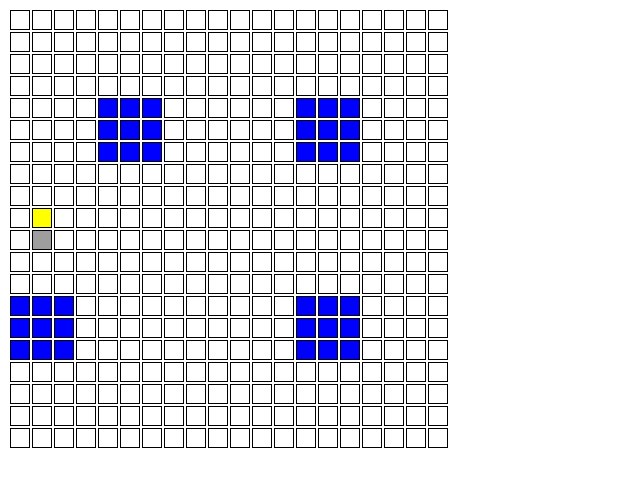
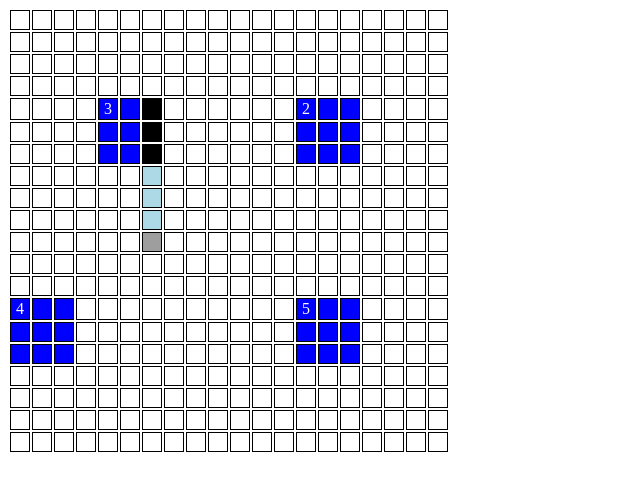
Before and after one commit to andrzejpuzynski/jQuery-game, a plain HTML site: page index.html in a window 1280 px wide. Shown: the whole page, without its empty margins (0-640 px from the left). Drawn offline with Linux system fonts and the light colour scheme; grey boxes are pictures that could not be loaded.

Commit message:
Add a new snake formed from friends and strangers

```diff
--- a/index.html
+++ b/index.html
@@ -12,16 +12,30 @@
 
         .party {
             background: blue;
+            color: white;
+            text-align: center;
         }
 
         .snake {
             background: yellow;
         }
 
+        .friends {
+            background: lightblue;
+        }
+
+        .aliens {
+            background: black;
+        }
+
         .head {
             background: red;
             background-image: url('https://cdn4.iconfinder.com/data/icons/penguin/154/penguin-baby-small-animal-512.png');
             background-size: 16px 16px;
+        }
+
+        .pink {
+            background: pink;
         }
 
 
@@ -37,7 +51,6 @@
         var $table = $('<table>');
         var $tr = $('<tr>');
         var $td;
-        var clubs
 
         function createTable(width, height) {
             for (var j = 0; j < height; j++) {
@@ -50,27 +63,52 @@
             }
         }
 
-        createTable(20, 20);
+        createTable(20, 20); // drawing board ---------
         $('td', $table).addClass('cell');
         $board.append($table);
 
-        var snakeCells = $('td').slice(0, 2).toArray(); //snake length
+        var aliens = 3; // snake chcaracter ---------
+        var friends = 3;
+        var snakeLength =  1 + friends + aliens;
+
+        var snakeCells = $('td').slice(0, snakeLength).toArray(); //snake length
         $(snakeCells).addClass('snake');
+        $(snakeCells[snakeCells.length-1]).addClass('head');
 
+        function drawSnake() {
+            for (var i = 0; i < aliens; i++) {
+                $(snakeCells[i]).addClass('aliens');
+            }
+            for (var j = aliens; j < aliens + friends; j++) {
+                $(snakeCells[j]).addClass('friends');
+            }
+        }
+
+        drawSnake(); // drawing snake ---------
 
         function drawParty(x, y, n) {
             for (var i = x; i < x + 3; i++) {
                 for (var j = y; j < y + 3; j++) {
-                    $('table tr:nth-child(' + i + ') td:nth-child(' + j + ')').addClass('party party' + n)
+                    $('table tr:nth-child(' + i + ') td:nth-child(' + j + ')').addClass('party party' + n);
                 }
             }
             return $('.party' + n);
         }
 
-        $partyOne = drawParty(5, 5, 1);
+        $partyOne = drawParty(5, 5, 1); // drawing party places  ---------
         $partyTwo = drawParty(5, 14, 2);
         $partyThree = drawParty(14, 1, 3);
         $partyFour = drawParty(14, 14, 4);
+
+        var partyOneFriends = Math.round(Math.random(0,1)*2 + 2); // generating Friends in party places
+        var partyTwoFriends = Math.round(Math.random(0,1)*3 + 2);
+        var partyThreeFriends = Math.round(Math.random(0,1)*2+ 2);
+        var partyFourFriends = Math.round(Math.random(0,1)*4 +2);
+
+        $('.party1').slice(0,1).text(partyOneFriends); // generating number of Friends in party places
+        $('.party2').slice(0,1).text(partyTwoFriends);
+        $('.party3').slice(0,1).text(partyThreeFriends);
+        $('.party4').slice(0,1).text(partyFourFriends);
 
         var moves = {
             38: function up($node) {
@@ -94,34 +132,36 @@
 
         var direction = moves[40];
 
-        function checkInParty(n){
-            return !!$( '.snake.head.party' + n).length;
+
+        function checkInParty(n){  //anyParty
+            return !!$( '.snake.party' + n).length && !$('.snake.head.party' + n).length;
         }
+
         var interval = setInterval(function () {
 
             var tail = snakeCells[0];
             var head = snakeCells[snakeCells.length - 1];
-
-            $(head).removeClass('head');
-
             var $nextHead = direction($(head));
-
+//
+//            if( checkInParty(1) || checkInParty(2) || checkInParty(3) || checkInParty(4)){  //anyParty
+////                clearInterval(interval);
+//                if (partyThreeFriends > 0) {
+//                    partyThreeFriends -= 1;
+//                    $('.party3').slice(0,1).text(partyThreeFriends);  //Three party
+//                 } else {
+//
+//                }
+//            }
+//
+            $(snakeCells).removeClass('head friends aliens');
             $(tail).removeClass('snake');
             snakeCells = snakeCells.slice(1);
+            snakeCells = snakeCells.concat($nextHead.get(0));
+            $nextHead.addClass('head snake');
+            drawSnake();
 
 
-            snakeCells = snakeCells.concat($nextHead.get(0));
-            $nextHead.addClass('head snake');
 
-            if( checkInParty(1) || checkInParty(2) || checkInParty(3) || checkInParty(4)){
-                clearInterval(interval);
-                alert('Party');
-            }
-
-            // console.log('Czy jest w party 1: ', checkInParty(1) );
-            // console.log('Czy jest w party 2: ', checkInParty(2) );
-            // console.log('Czy jest w party 3: ', checkInParty(3) );
-            // console.log('Czy jest w party 4: ', checkInParty(4) );
 
         }, 500)
 
```
